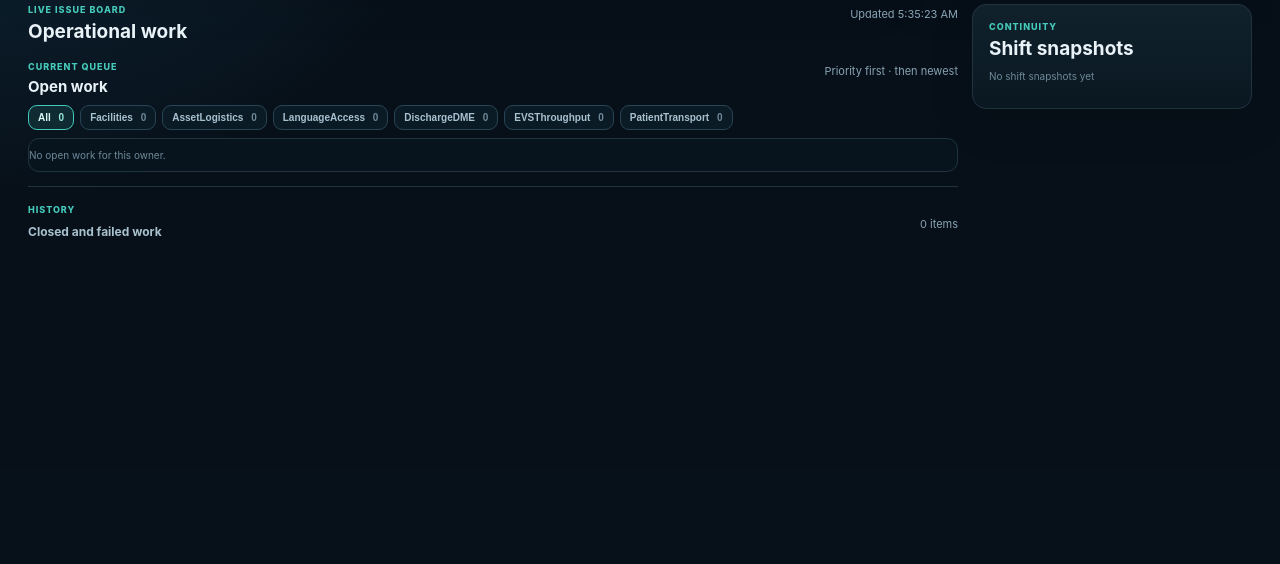
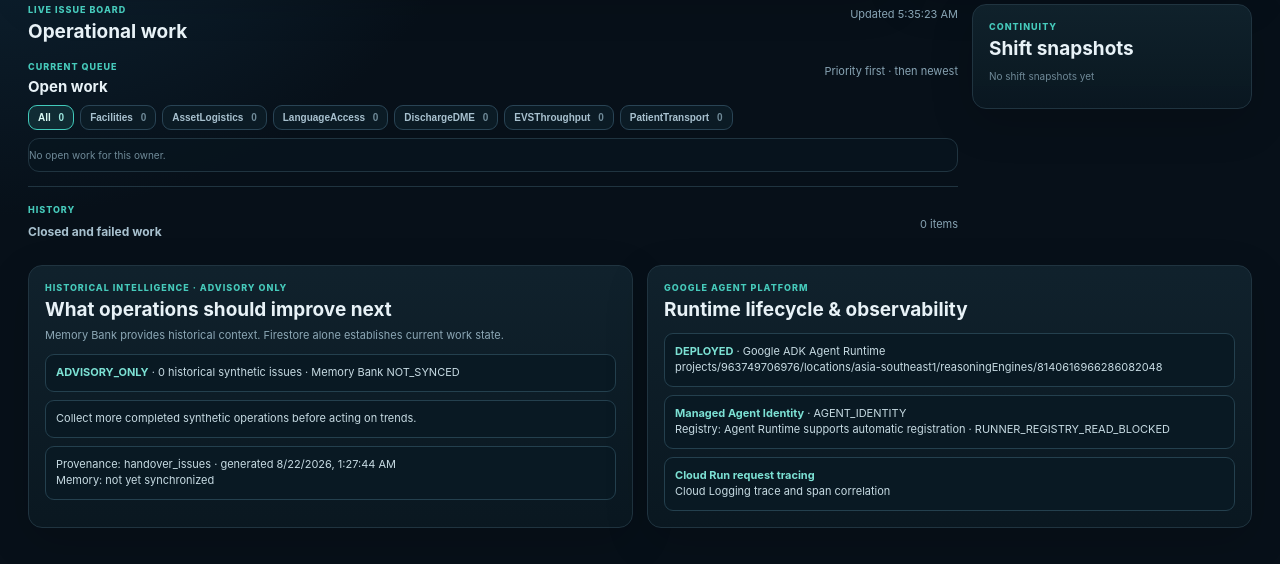
Before and after one commit to Paddyboy76/next-shift, a Flask app: page / in a window 1280 px wide. Shown: the part 331-895 px from the top of the page. Before the commit the page ends 567 px from the top, so only its background shows below. Run offline with Flask 3, Linux system fonts and the light colour scheme; data that the repository does not hold is empty.

Commit message:
Preserve Mission 10 platform and memory implementation

```diff
--- /dev/null
+++ b/services/memory_sync_runtime/requirements.txt
@@ -0,0 +1,4 @@
+google-cloud-aiplatform==1.165.0
+google-cloud-firestore==2.28.1
+Flask==3.1.3
+gunicorn==23.0.0
--- /dev/null
+++ b/services/operations_ui/intelligence.py
@@ -0,0 +1,129 @@
+from __future__ import annotations
+
+from collections import Counter
+from datetime import datetime, timezone
+from statistics import mean
+from typing import Any
+
+import os
+from google.auth.transport.requests import Request
+from google.oauth2 import id_token
+import requests
+
+from google.cloud import firestore
+
+
+PROJECT_ID = "next-shift-506004"
+ISSUES = "handover_issues"
+MEMORY_SNAPSHOTS = "operational_memory_snapshots"
+
+
+def _db() -> firestore.Client:
+    return firestore.Client(project=PROJECT_ID)
+
+
+def _parse(value: Any) -> datetime | None:
+    if isinstance(value, datetime):
+        return value
+    if isinstance(value, str):
+        try:
+            return datetime.fromisoformat(value.replace("Z", "+00:00"))
+        except ValueError:
+            return None
+    return None
+
+
+def analyze_issues(issues: list[dict[str, Any]]) -> dict[str, Any]:
+    owners = Counter(str(item.get("owner") or "Unknown") for item in issues)
+    states = Counter(str(item.get("state") or "UNKNOWN") for item in issues)
+    closure_minutes: dict[str, list[float]] = {}
+    locations: Counter[str] = Counter()
+
+    for issue in issues:
+        workflow_input = issue.get("workflow_input") or {}
+        location = next(
+            (
+                str(workflow_input[key]).strip()
+                for key in ("room", "service_location", "destination", "origin")
+                if workflow_input.get(key)
+            ),
+            "",
+        )
+        if location:
+            locations[location] += 1
+
+        if issue.get("state") != "CLOSED":
+            continue
+        created = _parse(issue.get("created_at"))
+        closed = _parse(issue.get("closed_at") or issue.get("updated_at"))
+        if created and closed and closed >= created:
+            closure_minutes.setdefault(str(issue.get("owner") or "Unknown"), []).append(
+                (closed - created).total_seconds() / 60
+            )
+
+    timing = {
+        owner: round(mean(values), 1)
+        for owner, values in sorted(closure_minutes.items())
+        if values
+    }
+    repeated = [
+        {"location": location, "issue_count": count}
+        for location, count in locations.most_common(5)
+        if count > 1
+    ]
+    recommendations: list[str] = []
+    if owners:
+        busiest, count = owners.most_common(1)[0]
+        recommendations.append(
+            f"Review {busiest} capacity: it represents {count} of {len(issues)} historical issues."
+        )
+    if timing:
+        slowest = max(timing, key=timing.get)
+        recommendations.append(
+            f"Inspect {slowest} handoffs first; its observed mean closure time is {timing[slowest]} minutes."
+        )
+    if repeated:
+        recommendations.append(
+            f"Investigate recurring operational demand at {repeated[0]['location']} ({repeated[0]['issue_count']} issues)."
+        )
+    if not recommendations:
+        recommendations.append("Collect more completed synthetic operations before acting on trends.")
+
+    return {
+        "sample_size": len(issues),
+        "owner_counts": dict(sorted(owners.items())),
+        "state_counts": dict(sorted(states.items())),
+        "mean_closure_minutes_by_owner": timing,
+        "repeated_locations": repeated,
+        "recommendations": recommendations,
+    }
+
+
+def current_intelligence() -> dict[str, Any]:
+    memory_url = os.environ.get("MEMORY_SERVICE_URL", "").strip().rstrip("/")
+    if memory_url:
+        token = id_token.fetch_id_token(Request(), memory_url)
+        response = requests.get(
+            f"{memory_url}/v1/intelligence",
+            headers={"Authorization": f"Bearer {token}"},
+            timeout=30,
+        )
+        response.raise_for_status()
+        return response.json()
+
+    db = _db()
+    snapshot = db.collection(MEMORY_SNAPSHOTS).document("current").get()
+    if snapshot.exists:
+        result = snapshot.to_dict() or {}
+    else:
+        issues = [item.to_dict() or {} for item in db.collection(ISSUES).stream()]
+        result = {
+            **analyze_issues(issues),
+            "generated_at": datetime.now(timezone.utc).isoformat(),
+            "memory_bank": {"status": "NOT_SYNCED"},
+        }
+
+    result["authority"] = "ADVISORY_ONLY"
+    result["current_state_authority"] = "Firestore handover_issues"
+    result["may_mutate_workflow"] = False
+    return result
--- a/services/operations_ui/main.py
+++ b/services/operations_ui/main.py
@@ -23,6 +23,7 @@ from state_authority import (
     persist_handover_proposals,
 )
 from trace import build_lifecycle_trace
+from intelligence import current_intelligence
 
 
 app = Flask(__name__)
@@ -76,6 +77,34 @@ def health():
 def summary():
     return jsonify(
         dashboard_summary()
+    )
+
+
+@app.get("/api/intelligence")
+def intelligence():
+    return jsonify(current_intelligence())
+
+
+@app.get("/api/platform")
+def platform():
+    return jsonify(
+        {
+            "agent_runtime": {
+                "resource": "projects/963749706976/locations/asia-southeast1/reasoningEngines/8140616966286082048",
+                "framework": "google-adk",
+                "identity": "AGENT_IDENTITY",
+                "lifecycle": "DEPLOYED",
+            },
+            "observability": {
+                "provider": "Cloud Run request tracing",
+                "export": "Cloud Logging trace and span correlation",
+            },
+            "registry": {
+                "api": "agentregistry.googleapis.com",
+                "discovery": "Agent Runtime supports automatic registration",
+                "verification": "RUNNER_REGISTRY_READ_BLOCKED",
+            },
+        }
     )
 
 
--- a/services/operations_ui/static/app.css
+++ b/services/operations_ui/static/app.css
@@ -102,6 +102,12 @@ button:disabled { opacity:.55; cursor:wait; }
 .shift-item { padding:10px 0; border-bottom:1px solid #20323d; }
 .shift-item strong { display:block; font-size:11px; }
 .shift-item span { display:block; margin-top:3px; color:#829eac; font-size:9px; }
+.platform-grid { display:grid; grid-template-columns:1fr 1fr; gap:14px; margin-top:18px; }
+.platform-panel { padding:16px; }
+.platform-disclaimer { margin-top:7px; color:#8ca7b5; font-size:11px; }
+.platform-content { display:grid; gap:8px; margin-top:12px; }
+.platform-fact { padding:10px; border:1px solid #24404e; border-radius:9px; background:#091923; color:#c7dbe3; font-size:11px; line-height:1.45; overflow-wrap:anywhere; }
+.platform-fact strong { color:#7ce1d4; }
 
 .drawer-backdrop { position:fixed; inset:0; background:rgba(0,0,0,.62); z-index:10; }
 .drawer { position:fixed; z-index:11; top:0; right:0; width:min(590px,96vw); height:100vh; padding:24px; overflow-y:auto; background:#091822; border-left:1px solid #29404c; }
@@ -143,4 +149,5 @@ button:disabled { opacity:.55; cursor:wait; }
   .work-next { grid-column:2; text-align:right; }
   .drawer { width:100vw; padding:20px; }
   .drawer-header { margin:-20px -20px 0; padding:20px 60px 12px 20px; }
+  .platform-grid { grid-template-columns:1fr; }
 }
--- a/services/operations_ui/static/app.js
+++ b/services/operations_ui/static/app.js
@@ -247,6 +247,24 @@ async function loadShifts() {
     : '<div class="empty">No shift snapshots yet</div>';
 }
 
+async function loadIntelligence() {
+  const value = await json("/api/intelligence");
+  const recommendations = Array.isArray(value.recommendations) ? value.recommendations : [];
+  document.querySelector("#intelligence-panel").innerHTML = [
+    `<div class="platform-fact"><strong>${escapeHtml(value.authority)}</strong> · ${escapeHtml(value.sample_size)} historical synthetic issues · Memory Bank ${escapeHtml(value.memory_bank?.status || "UNKNOWN")}</div>`,
+    ...recommendations.map((item) => `<div class="platform-fact">${escapeHtml(item)}</div>`),
+    `<div class="platform-fact">Provenance: ${escapeHtml(value.provenance?.source_collection || "handover_issues")} · generated ${escapeHtml(shortTime(value.generated_at))}<br>Memory: ${escapeHtml(value.memory_bank?.memory_name || "not yet synchronized")}</div>`,
+  ].join("");
+}
+
+async function loadPlatform() {
+  const value = await json("/api/platform");
+  document.querySelector("#platform-panel").innerHTML = `
+    <div class="platform-fact"><strong>DEPLOYED</strong> · Google ADK Agent Runtime<br>${escapeHtml(value.agent_runtime.resource)}</div>
+    <div class="platform-fact"><strong>Managed Agent Identity</strong> · ${escapeHtml(value.agent_runtime.identity)}<br>Registry: ${escapeHtml(value.registry.discovery)} · ${escapeHtml(value.registry.verification)}</div>
+    <div class="platform-fact"><strong>Cloud Run request tracing</strong><br>${escapeHtml(value.observability.export)}</div>`;
+}
+
 function actionControls(issue) {
   if (issue.state === "ACTION_PENDING") {
     return `<div class="detail-section primary-action"><span class="eyebrow">Next governed action</span><h3>Record trusted evidence</h3><div class="timeline-item">Synthetic acceptance control. Evidence is recorded through the dedicated trusted-evidence identity; it cannot close the issue.</div><button class="primary-action-button" data-issue-action="complete" data-issue-id="${escapeAttr(issue.id)}">Record synthetic trusted evidence</button><div class="action-error hidden" role="alert"></div></div>`;
@@ -342,7 +360,13 @@ document.querySelector("#submit-handover").addEventListener("click", async () =>
 
 async function refresh() {
   try {
-    await Promise.all([loadSummary(), loadBoard(), loadShifts()]);
+    await Promise.all([
+      loadSummary(),
+      loadBoard(),
+      loadShifts(),
+      loadIntelligence(),
+      loadPlatform(),
+    ]);
     refreshAlert.classList.add("hidden");
     refreshAlert.textContent = "";
     document.body.classList.remove("data-stale");
--- a/services/operations_ui/templates/index.html
+++ b/services/operations_ui/templates/index.html
@@ -104,6 +104,20 @@
         <div id="shift-list"></div>
       </aside>
     </section>
+
+    <section class="platform-grid">
+      <article class="panel platform-panel">
+        <span class="eyebrow">Historical intelligence · advisory only</span>
+        <h2>What operations should improve next</h2>
+        <p class="platform-disclaimer">Memory Bank provides historical context. Firestore alone establishes current work state.</p>
+        <div id="intelligence-panel" class="platform-content">Loading advisory intelligence…</div>
+      </article>
+      <article class="panel platform-panel">
+        <span class="eyebrow">Google Agent Platform</span>
+        <h2>Runtime lifecycle & observability</h2>
+        <div id="platform-panel" class="platform-content">Loading platform evidence…</div>
+      </article>
+    </section>
   </main>
 
   <div id="drawer-backdrop" class="drawer-backdrop hidden"></div>
```
Also changed, not shown: docs/autonomy/evidence/10-registry-memory-otel.md (added, +68 -0 lines), services/memory_sync_runtime/main.py (added, +129 -0 lines), tests/test_operational_intelligence.py (added, +38 -0 lines), 1 other file.
